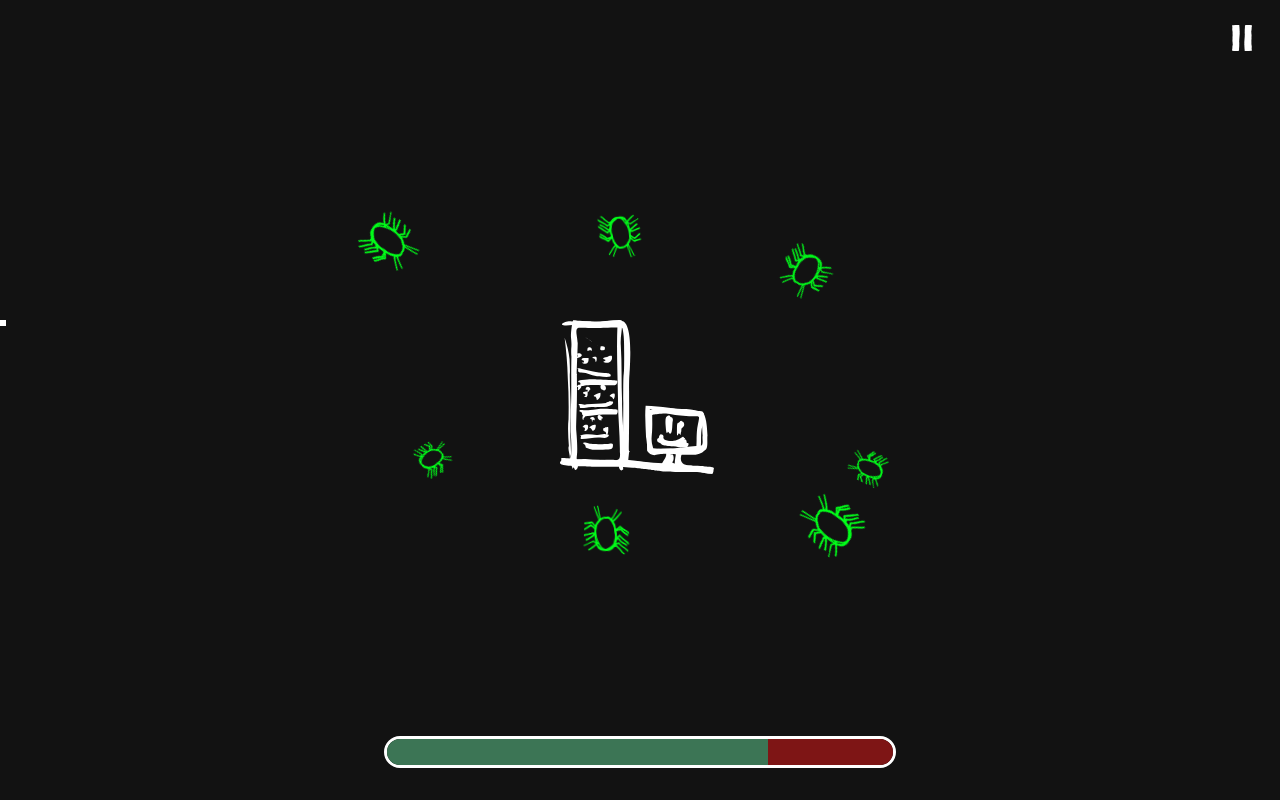
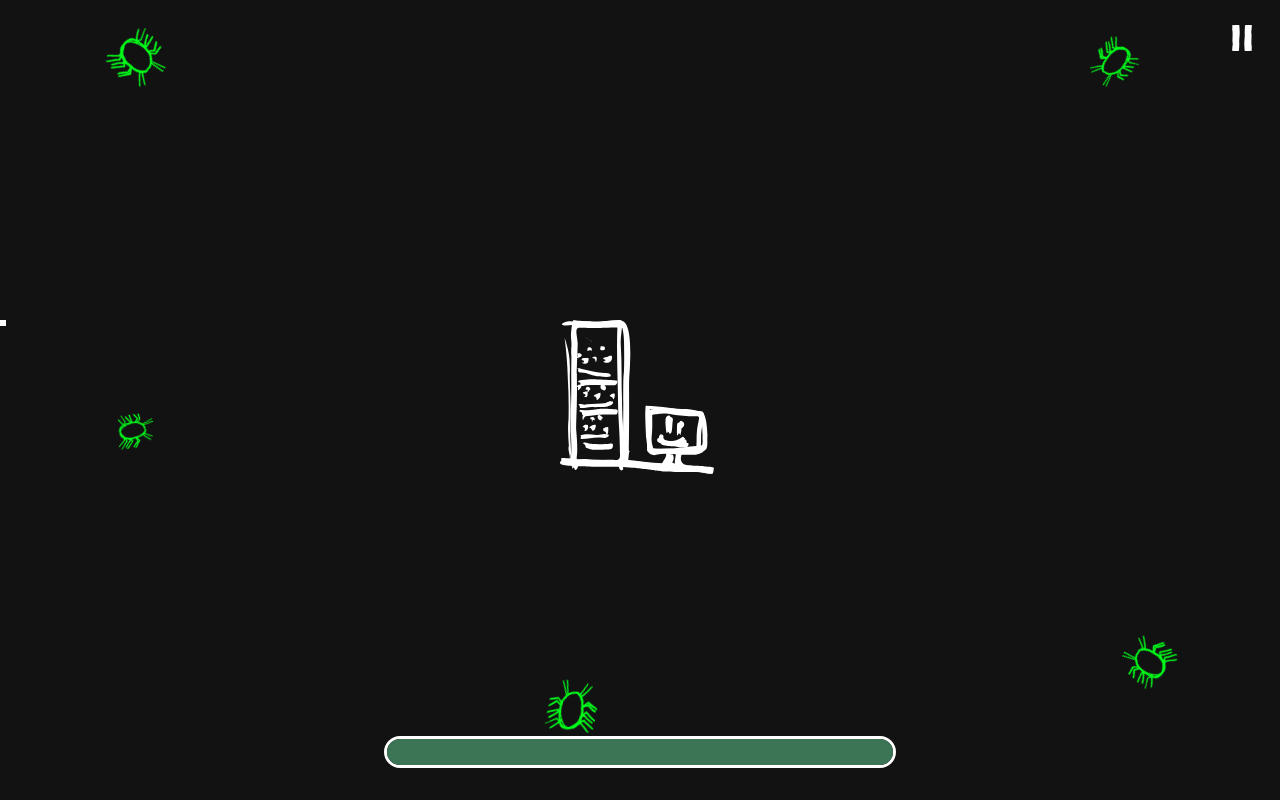
Before and after one commit to Cyberhero2023/cyberhero, a Next.js app: page / in a window 1280 px wide. Built offline with nearby package versions, Linux system fonts and the light colour scheme; a web font is replaced by a local one.

Commit message:
Infinite bugs
Signed-off-by: Daniel Thorp <arcanistzed@gmail.com>

```diff
--- a/src/components/Bug.tsx
+++ b/src/components/Bug.tsx
@@ -1,21 +1,21 @@
 import styles from "@/styles/Bug.module.css";
-import { useEffect, useRef, useState } from "react";
+import { useEffect, useState } from "react";
+
+const CENTER = 50;
 
 type BugProps = {
+	speed: number;
 	health: number;
 	setHealth: (health: number) => void;
 	/** Position is a number between 0 and 100 where 0 is the top left corner, 25 is the top right corner, 50 is the bottom right corner, and 75 is the bottom left corner. */
 	position: number;
 };
 
-export default function Bug({ health, setHealth, position }: BugProps) {
-	const speed = 0.005;
-	const center = 50;
-
+export default function Bug({ health, setHealth, position, speed }: BugProps) {
 	const [x, setX] = useState(0);
 	const [y, setY] = useState(0);
-	const [moving, setMoving] = useState(false);
-	const [timeOffset] = useState(Math.random() * 500);
+	const [moving, setMoving] = useState<boolean | null>(null);
+	const [timeOffset] = useState(Math.random() * 5000);
 	const [rotation, setRotation] = useState(0);
 	const [size] = useState(Math.random() * 0.5 + 0.5);
 
@@ -39,30 +39,30 @@ export default function Bug({ health, setHealth, position }: BugProps) {
 			}
 		}
 
-		setRotation((Math.atan2(center - y, center - x) * 180) / Math.PI + 90);
+		setRotation((Math.atan2(CENTER - y, CENTER - x) * 180) / Math.PI + 90);
 
-		const timeout = setTimeout(() => {
+		if (moving === null) {
 			setMoving(true);
-		}, timeOffset * 10);
+		} else if (moving === false) {
+			return;
+		}
 
 		// Move towards the center of the screen
-		if (!moving) return;
-
 		const interval = setInterval(() => {
-			if (Math.abs(center - x) < 15 && Math.abs(center - y) < 15) {
+			if (Math.abs(CENTER - x) < 15 && Math.abs(CENTER - y) < 15) {
 				setMoving(false);
 				clearInterval(interval);
-				if (health > 0) setHealth(health - 1);
+				if (health > 0) setHealth(health - 5);
 			}
-			setX(x + (center - x) * speed);
-			setY(y + (center - y) * speed);
+			setX(x + (CENTER - x) * speed);
+			setY(y + (CENTER - y) * speed);
 		}, 1000 / 60);
 
 		return () => {
-			clearTimeout(timeout);
+			clearInterval(interval);
 			clearInterval(interval);
 		};
-	}, [health, moving, position, setHealth, timeOffset, x, y]);
+	}, [health, moving, position, setHealth, speed, timeOffset, x, y]);
 
 	return (
 		<div
@@ -73,7 +73,6 @@ export default function Bug({ health, setHealth, position }: BugProps) {
 					"--size-rem": `${size / 10}rem`,
 					"--x": `calc(max(${x}vw - var(--size-rem) * 2, -1 * var(--size-rem)))`,
 					"--y": `calc(max(${y}vh - var(--size-rem) * 2, -1 * var(--size-rem)))`,
-					"--time-offset": `${timeOffset}ms`,
 					"--rotation": `${rotation}deg`,
 					opacity: moving ? 1 : 0,
 				} as React.CSSProperties
--- a/src/components/Game.tsx
+++ b/src/components/Game.tsx
@@ -1,29 +1,42 @@
 import styles from "@/styles/Game.module.css";
-import { useState } from "react";
+import { useEffect, useState } from "react";
 import Bug from "./Bug";
 import Health from "./Health";
 import Mainframe from "./Mainframe";
 import Popup from "./Popup";
 
 export default function Game() {
-	const [positions] = useState<number[]>(new Array(10).fill(0).map((_, i) => Math.floor(Math.random() * 5) + i * 10));
+	const [positions, setPositions] = useState<number[]>(
+		new Array(5).fill(0).map((_, i) => Math.floor(Math.random() * 10) + i * 20),
+	);
 	const [health, setHealth] = useState(100);
 
 	function pause() {
 		alert("Paused");
 	}
 
+	useEffect(() => {
+		setInterval(() => {
+			setPositions(positions => {
+				if (!positions) return [Math.random() * 100];
+				const newPositions = [...positions];
+				newPositions.push(Math.floor(Math.random() * 10) * 10);
+				return newPositions;
+			});
+		}, 10000);
+	}, []);
+
+	const bugs = positions?.map((position, i) => (
+		<Bug key={i} position={position} health={health} setHealth={setHealth} speed={i * 0.00005 + 0.0005} />
+	));
+
 	return (
 		<div>
 			<Popup question="test" />
-			<div className={styles.background}>
-				{positions.map((position, i) => (
-					<Bug key={i} position={position} health={health} setHealth={setHealth} />
-				))}
-			</div>
+			<div className={styles.background}>{bugs}</div>
 			<Mainframe health={health} />
 			<Health health={health} />
-			<div className={styles.menu} onClick={pause}/>
+			<div className={styles.menu} onClick={pause} />
 		</div>
 	);
 }
--- a/src/components/Health.tsx
+++ b/src/components/Health.tsx
@@ -1,4 +1,3 @@
-import { useState } from "react";
 import styles from "../styles/Health.module.css";
 
 type HealthProps = {
--- a/src/components/Popup.tsx
+++ b/src/components/Popup.tsx
@@ -1,7 +1,7 @@
 import styles from "@/styles/Popup.module.css";
 
 type QuestionProps = {
-	value: string;
+	question: string;
 };
 
 export default function Popup({ question }: QuestionProps) {
--- a/src/pages/index.tsx
+++ b/src/pages/index.tsx
@@ -12,7 +12,7 @@ export default function Home() {
 
 	setTimeout(() => {
 		setLoading(false);
-	}, 200);
+	}, 2000);
 
 	return (
 		<>
--- a/src/styles/Bug.module.css
+++ b/src/styles/Bug.module.css
@@ -2,7 +2,6 @@
     --x: 0;
     --y: 0;
     --size: 1;
-    --time-offset: 0s;
     --rotation: 0deg;
 
     position: absolute;
@@ -11,7 +10,7 @@
     background: url(/bug.svg) no-repeat;
 	background-position: 6px 0px;
     transform: translate(var(--x), var(--y)) skew(0deg) rotate(var(--rotation)) scale(var(--size));
-    animation: wobble 0.5s infinite alternate ease-in-out var(--time-offset);
+    animation: wobble 0.5s infinite alternate ease-in-out;
     transition: opacity 0.5s ease-in-out;
 
     /* https://codepen.io/sosuke/pen/Pjoqqp */
```
